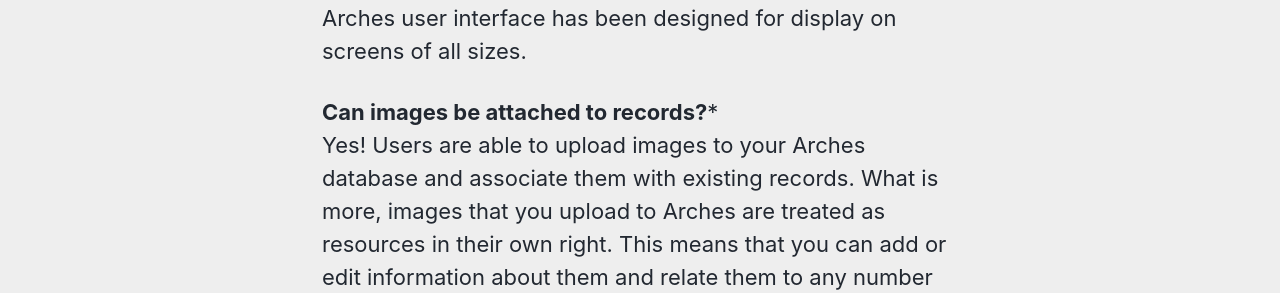
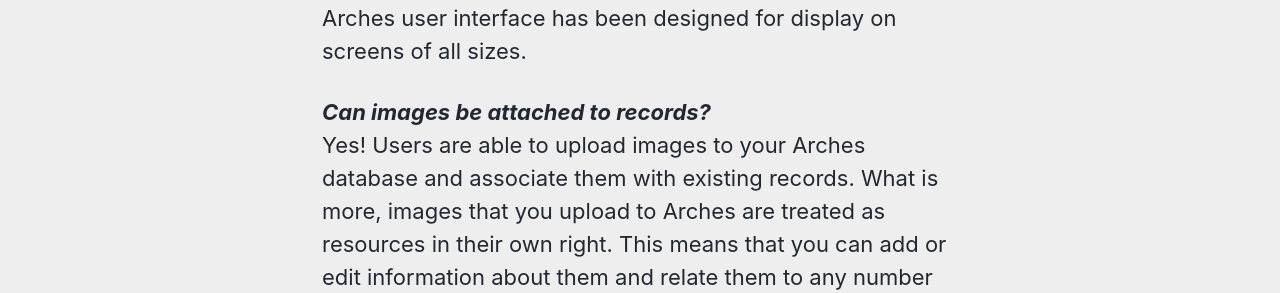
Before and after one commit to fargeo/archesguides, a Jekyll site: the page built from _pages/user.md, in a window 1280 px wide and 900 px high, scrolled down 854 px. Shown: the part 290-583 px from the top of the window. Built offline with Jekyll 4.4.1, drawn with Linux system fonts in a browser that asks for light colours; cached includes are drawn as plain includes; nearby versions of some CDN libraries.

```diff
--- a/_pages/user.md
+++ b/_pages/user.md
@@ -28,5 +28,5 @@ No, Arches does not require any Esri software. Esri software requires users to p
 ***Does Arches work on smartphones or tablets?***
 Yes – provided that you have an internet connection. The Arches user interface has been designed for display on screens of all sizes.
 
-**Can images be attached to records?***
+***Can images be attached to records?***
 Yes! Users are able to upload images to your Arches database and associate them with existing records. What is more, images that you upload to Arches are treated as resources in their own right. This means that you can add or edit information about them and relate them to any number of resources without needing to upload them again.
```
